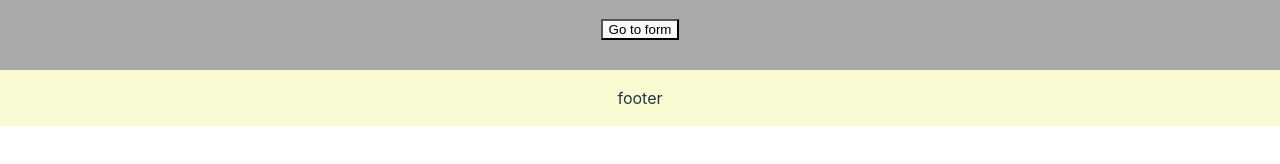
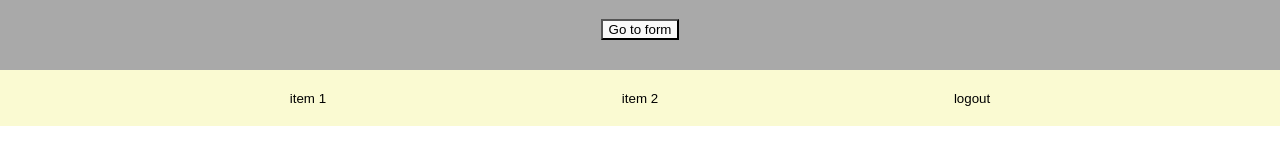
Before and after one commit to nora-kauczor/budget-control, a React (Vite) app in the folder frontend/: page / in a window 1280 px wide. Shown: the part 264-428 px from the top of the page. Built offline with nearby package versions, Linux system fonts and the light colour scheme; no server answers; what chartjs-plugin-datalabels would draw is missing.

Commit message:
move logout button to footer

```diff
--- a/frontend/src/App.tsx
+++ b/frontend/src/App.tsx
@@ -6,22 +6,25 @@ import Header from "./components/Header/Header.tsx";
 import Footer from "./components/Footer/Footer.tsx";
 import {MonthPlan} from "./types/MonthPlan.ts";
 import EditPage from "./pages/EditPage/EditPage.tsx";
-import {Route, Routes} from "react-router-dom";
+import {Route, Routes, useNavigate} from "react-router-dom";
 import LoginPage from "./pages/LoginPage/LoginPage.tsx";
 
 
 function App() {
     const [user, setUser] = useState<string>("")
     const [monthPlan, setMonthPlan] = useState<MonthPlan>()
+    const navigate = useNavigate()
 
     useEffect(() => {
         updateUser()
     }, []);
 
+
     useEffect(() => {
         if (user) {
             updateMonthPlan()
         }
+        // else { navigate("/login")}
     }, [user]);
 
     function updateUser(): void {
@@ -62,13 +65,14 @@ function App() {
         <Routes>
             <Route path={"/login"}
                    element={<LoginPage
+                       user={user}
                    />}/>
             <Route path={"/"} element={<HomePage
                 monthPlan={monthPlan ? monthPlan : undefined}/>}/>
             <Route path={"/form"} element={<EditPage monthPlan={monthPlan}
                                                      setMonthPlan={setMonthPlan}/>}/>
         </Routes>
-        <Footer/>
+        <Footer logout={logout}/>
     </div>)
 }
 
--- a/frontend/src/components/Footer/Footer.css
+++ b/frontend/src/components/Footer/Footer.css
@@ -1,4 +1,22 @@
-footer {
-    width: 100%;
-    background-color: lightgoldenrodyellow;
+.footer-ul {
+    background-color: var(--header-footer-color);
+    margin: 0;
+    padding: 0;
+    width: 100vw;
+    height: 7vh;
+    max-height: 70px;
+    list-style: none;
+    display: flex;
+    justify-content: space-evenly;
+    align-content: center;
 }
+
+.footer-li {
+    display: flex;
+    align-content: center;
+}
+
+.footer-button {
+    border: none;
+    background-color: var(--header-footer-color);
+}
--- a/frontend/src/components/Footer/Footer.tsx
+++ b/frontend/src/components/Footer/Footer.tsx
@@ -1,5 +1,15 @@
 
 import './Footer.css'
-export default function Footer() {
-    return (<footer><p>footer</p></footer>)
+
+type Props = {
+    logout: ()=>void
 }
+export default function Footer(props: Readonly<Props>) {
+    return (
+        <ul className={"footer-ul"}>
+            <li className={"footer-li"}><button className={"footer-button"}>item 1</button></li>
+            <li className={"footer-li"}><button className={"footer-button"}>item 2</button></li>
+            <li className={"footer-li"} onClick={props.logout}><button className={"footer-button"}>logout</button></li>
+        </ul>)
+
+}
--- a/frontend/src/components/Header/Header.css
+++ b/frontend/src/components/Header/Header.css
@@ -1,3 +1,6 @@
 header {
     width: 100%;
-    background-color: lightgoldenrodyellow}
+    height: 7vh;
+    max-height: 70px;
+    background-color: var(--header-footer-color);
+}
--- a/frontend/src/index.css
+++ b/frontend/src/index.css
@@ -1,4 +1,7 @@
 :root {
+    --header-footer-color: lightgoldenrodyellow;
+
+
     font-family: Inter, system-ui, Avenir, Helvetica, Arial, sans-serif;
     line-height: 1.5;
     font-weight: 400;
@@ -44,26 +47,6 @@ h1 {
     line-height: 1.1;
 }
 
-/*button {*/
-/*    border-radius: 8px;*/
-/*    border: 1px solid transparent;*/
-/*    padding: 0.6em 1.2em;*/
-/*    font-size: 1em;*/
-/*    font-weight: 500;*/
-/*    font-family: inherit;*/
-/*    background-color: #1a1a1a;*/
-/*    cursor: pointer;*/
-/*    transition: border-color 0.25s;*/
-/*}*/
-
-/*button:hover {*/
-/*    border-color: #646cff;*/
-/*}*/
-
-/*button:focus,*/
-/*button:focus-visible {*/
-/*    outline: 4px auto -webkit-focus-ring-color;*/
-/*}*/
 
 @media (prefers-color-scheme: light) {
     :root {
--- a/frontend/src/pages/HomePage/HomePage.tsx
+++ b/frontend/src/pages/HomePage/HomePage.tsx
@@ -1,16 +1,20 @@
 import './HomePage.css'
 import PieChart from "../../components/PieChart/PieChart.tsx";
 import {MonthPlan} from "../../types/MonthPlan.ts";
+import {useNavigate} from "react-router-dom";
 
 type Props = {
     monthPlan: MonthPlan | undefined
 }
 export default function HomePage(props: Readonly<Props>) {
+    const navigate = useNavigate()
+
+
     if (!props.monthPlan) {
         return (<main>
             <p>There is no plan for the current month, yet</p>
             <p>Go to form to create it:</p>
-            <button>Go to form</button>
+            <button onClick={() => navigate("/form")}>Go to form</button>
         </main>)
     }
 
```
